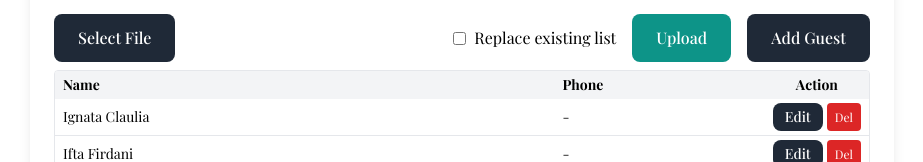
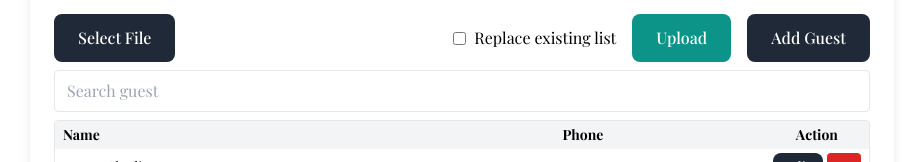
Before and after one commit to MasumAM1803/wedding-ika-and-roni, a Vue app: page /admin/dashboard in a window 1280 px wide. Shown: the part 471-633 px from the top of the page, without its empty margins (178-1101 px from the left). Built offline with nearby package versions, Linux system fonts and the light colour scheme; no server answers; sample sign-in values are in the browser's storage.

Commit message:
add search on guest list

```diff
--- a/src/components/admin/AdminDashboard.vue
+++ b/src/components/admin/AdminDashboard.vue
@@ -82,6 +82,7 @@
       <span v-if="selectedFile" class="block text-xs truncate mt-1 sm:hidden">{{ selectedFile.name }}</span>
 
       <!-- simple list -->
+      <input v-model="guestSearch" placeholder="Search guest" class="w-full border rounded px-3 py-2 mb-2" />
       <div class="max-h-60 overflow-y-auto border rounded">
         <table class="min-w-full text-sm">
           <thead class="sticky top-0 bg-gray-100">
@@ -92,7 +93,7 @@
             </tr>
           </thead>
           <tbody>
-            <tr v-for="g in guests" :key="g.id" class="border-b">
+            <tr v-for="g in filteredGuestList" :key="g.id" class="border-b">
               <td class="px-2 py-1">{{ g.fullName }}</td>
               <td class="px-2 py-1">{{ g.whatsapp||'-' }}</td>
               <td class="px-2 py-1 text-center flex gap-1 justify-center">
@@ -171,6 +172,8 @@ const showAddGuest = ref(false)
 const newGuest = reactive({ fullName:'', whatsapp:'' })
 const fileInput = ref(null)
 const editingGuestId = ref(null)
+const guestSearch = ref('')
+const filteredGuestList = computed(()=> guests.value.filter(g=> g.fullName.toLowerCase().includes(guestSearch.value.toLowerCase())))
 
 const slugPreview = computed(()=>slugify(newGuest.fullName))
 
```
